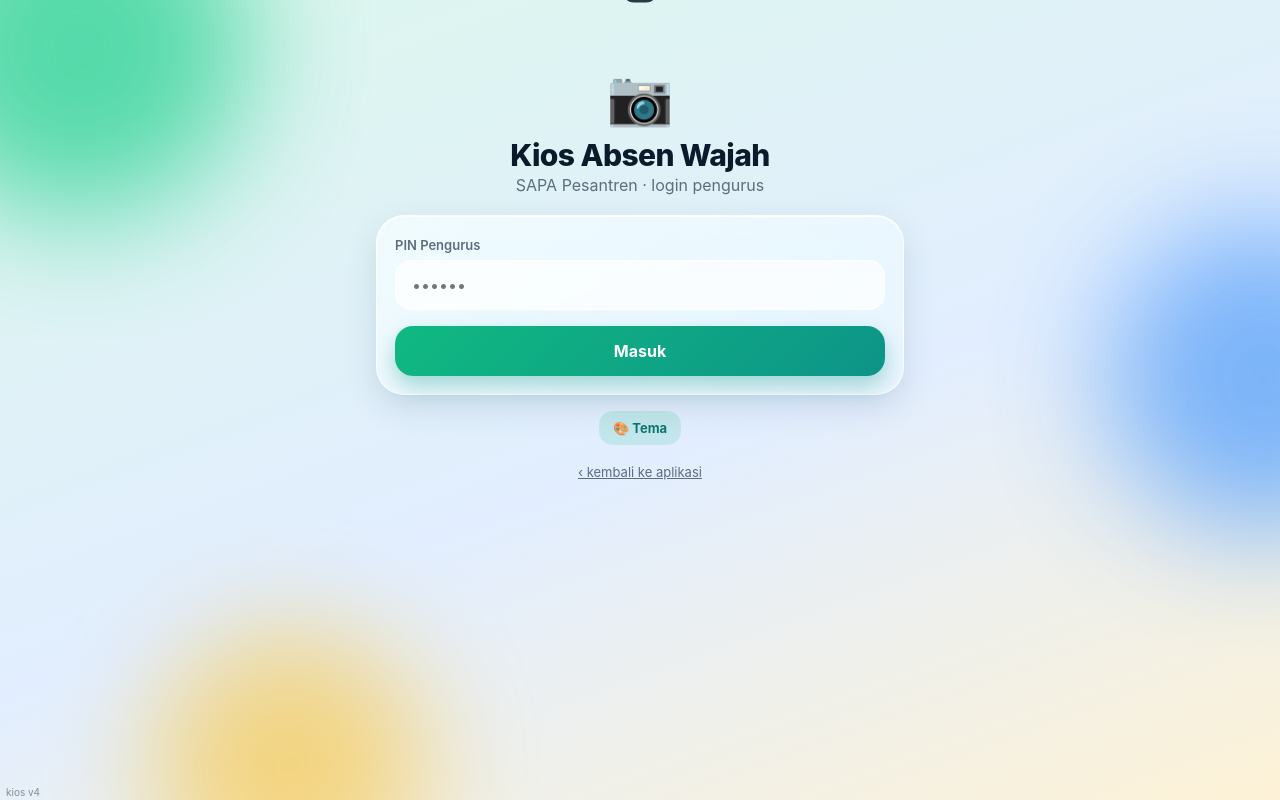
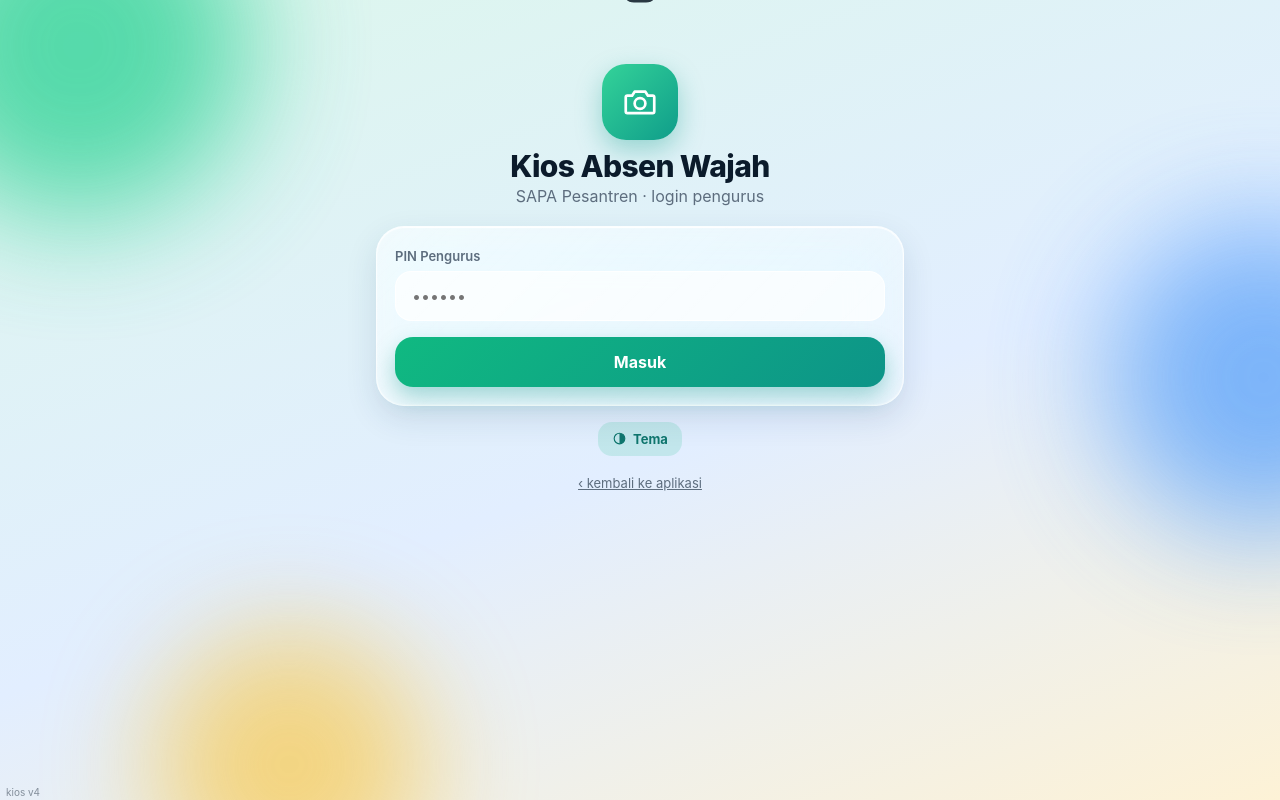
Before and after one commit to temboroarlic-creator/SAPA-PESANTREN-baru, a plain HTML site: page kiosk.html in a window 1280 px wide. Drawn offline with Linux system fonts and the light colour scheme.

Commit message:
Update kiosk.html

```diff
--- a/kiosk.html
+++ b/kiosk.html
@@ -116,6 +116,7 @@ html[data-tema] .result.err{background:rgba(255,59,48,.25)}
   .wrap.k-scan > :not(.cam){grid-column:2}
   .wrap.k-scan > .chips{flex-wrap:wrap;overflow:visible}
 }
+.k-tile{width:76px;height:76px;margin:0 auto;border-radius:24px;display:grid;place-items:center;background:linear-gradient(135deg,#34d399,#0f9d8a);color:#fff;box-shadow:0 10px 26px rgba(15,157,138,.35)}
 </style>
 <script>
 /* Tema SAPA Pesantren — pemilih & penyimpan tema (dipakai index.html & kiosk.html).
@@ -316,12 +317,12 @@ let lastView = null;
 function stopCamIfLeaving(){ if (lastView && lastView!==K.view) stopCam(); lastView = K.view; }
 
 function viewLogin(){
-  return `<div class="wrap" style="padding-top:8vh"><div style="text-align:center;margin-bottom:20px"><div style="font-size:54px">📷</div>
+  return `<div class="wrap" style="padding-top:8vh"><div style="text-align:center;margin-bottom:20px"><div class="k-tile"><svg width="38" height="38" viewBox="0 0 24 24" fill="none" stroke="currentColor" stroke-width="1.7" stroke-linecap="round" stroke-linejoin="round"><path d="M4 8h3l1.6-2.5h6.8L17 8h3a1 1 0 011 1v9a1 1 0 01-1 1H4a1 1 0 01-1-1V9a1 1 0 011-1z"/><circle cx="12" cy="13" r="3.4"/></svg></div>
     <h1 style="font-size:30px;font-weight:800;letter-spacing:-.02em;margin:8px 0 2px">Kios Absen Wajah</h1><p class="muted" style="margin:0">SAPA Pesantren · login pengurus</p></div>
     <form id="f-login" class="glass p"><label class="muted" style="font-size:13px;font-weight:600">PIN Pengurus</label>
     <input class="field" id="pin" type="password" inputmode="numeric" placeholder="••••••" required style="margin:6px 0 16px"><button class="btn" type="submit">Masuk</button></form>
     ${CFG.API_URL ? '' : '<p style="text-align:center;color:#b3190f;font-weight:600;margin-top:14px">API_URL belum diisi di bagian ISI DI SINI (atas file)</p>'}
-    <p style="text-align:center;margin-top:16px"><button class="mini" data-act="tema">🎨 Tema</button></p><p style="text-align:center;margin-top:10px"><a href="index.html" class="muted" style="font-size:13px">‹ kembali ke aplikasi</a></p></div>`;
+    <p style="text-align:center;margin-top:16px"><button class="mini" data-act="tema"><svg width="15" height="15" viewBox="0 0 24 24" fill="none" stroke="currentColor" stroke-width="1.8" style="vertical-align:-2px;margin-right:6px"><circle cx="12" cy="12" r="8.5"/><path d="M12 3.5a8.5 8.5 0 010 17z" fill="currentColor" stroke="none"/></svg>Tema</button></p><p style="text-align:center;margin-top:10px"><a href="index.html" class="muted" style="font-size:13px">‹ kembali ke aplikasi</a></p></div>`;
 }
 function viewMenu(){
   const sholat = K.jenis==='sholat';
@@ -337,7 +338,7 @@ function viewMenu(){
       <div class="stat"><b>${nTerdaftar}</b><span class="muted">dari ${K.roster.length} santri sudah terdaftar</span></div>
       <div class="bar" style="margin:8px 0 14px"><i style="width:${K.roster.length?100*nTerdaftar/K.roster.length:0}%"></i></div>
       <button class="btn ghost" data-act="toDaftar">Daftarkan / Perbarui Wajah</button></div>
-    <p style="text-align:center;margin-top:14px"><button class="mini" data-act="tema">🎨 Tema</button> <button class="mini" data-act="logout">Keluar</button> <a class="mini" href="index.html" style="text-decoration:none">Aplikasi</a></p></div>`;
+    <p style="text-align:center;margin-top:14px"><button class="mini" data-act="tema"><svg width="15" height="15" viewBox="0 0 24 24" fill="none" stroke="currentColor" stroke-width="1.8" style="vertical-align:-2px;margin-right:6px"><circle cx="12" cy="12" r="8.5"/><path d="M12 3.5a8.5 8.5 0 010 17z" fill="currentColor" stroke="none"/></svg>Tema</button> <button class="mini" data-act="logout">Keluar</button> <a class="mini" href="index.html" style="text-decoration:none">Aplikasi</a></p></div>`;
 }
 function daftarRows(){
   const q = K.q.trim().toLowerCase();
```
